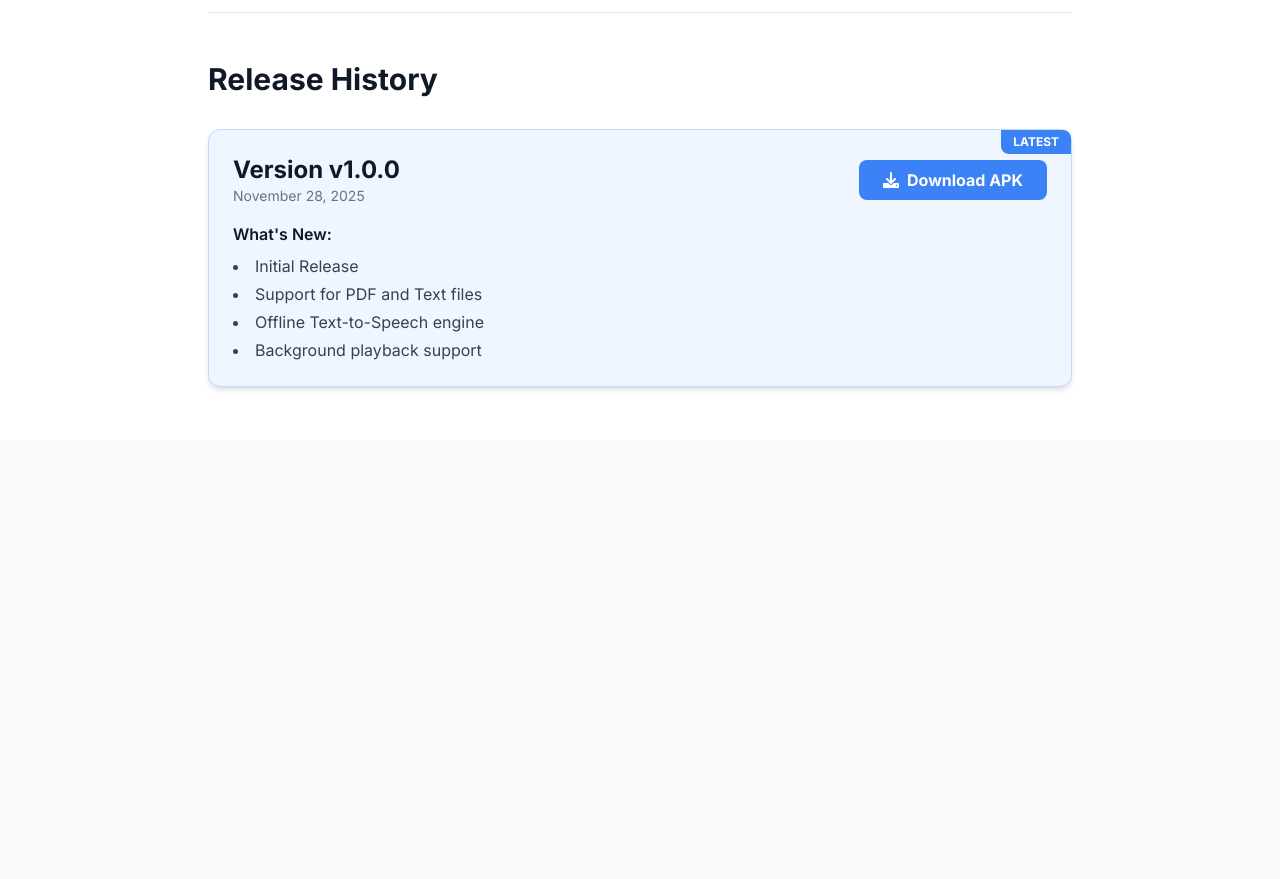
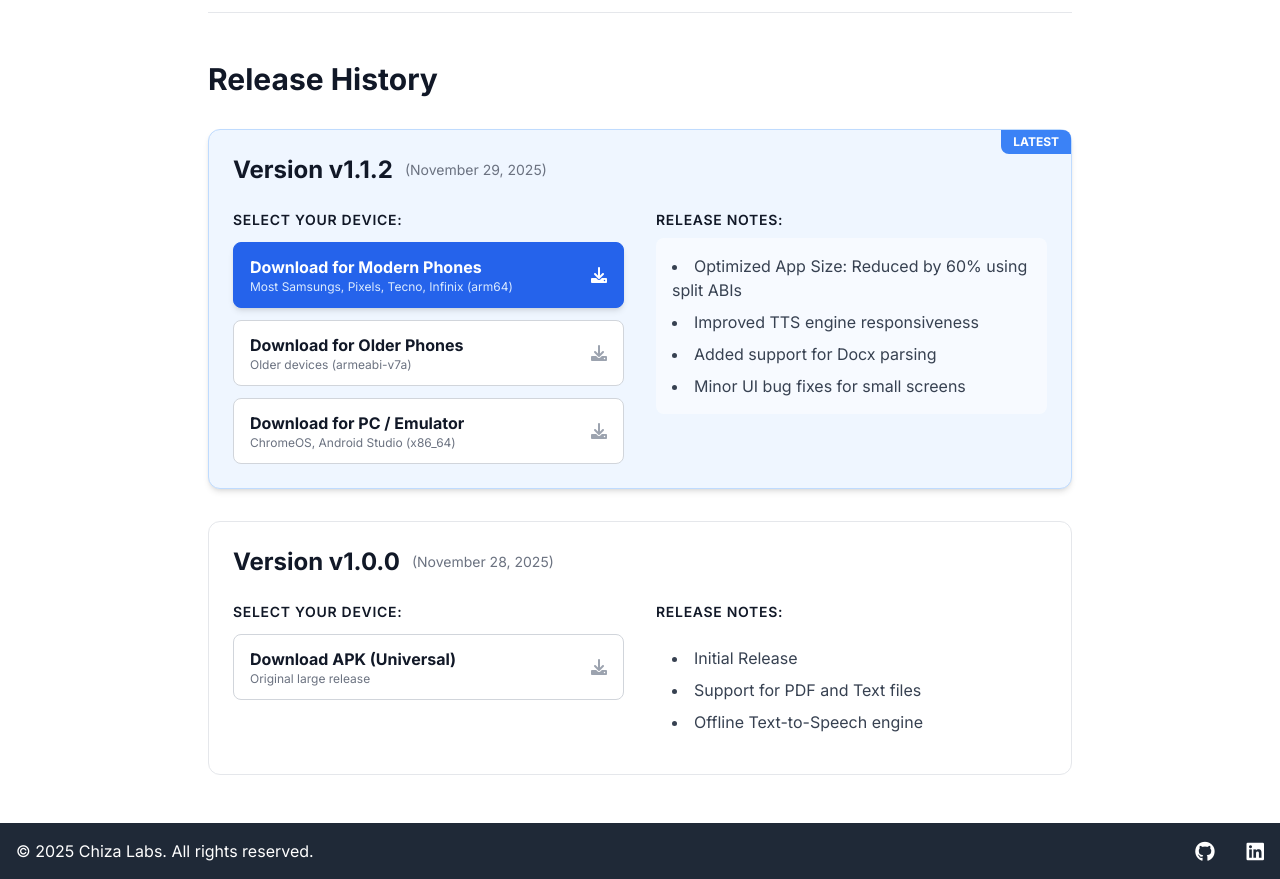
Before and after one commit to Maliseni1/ChizaLabs, a Next.js app: page /apps/audire in a window 1280 px wide. Shown: the part 360-1239 px from the top of the page. Before the commit the page ends 800 px from the top, so only its background shows below. Built offline with nearby package versions, Linux system fonts and the light colour scheme.

Commit message:
feat: Release Audire v1.1.2 with Split APK support and updated App Hub

```diff
--- a/app/apps/[slug]/page.tsx
+++ b/app/apps/[slug]/page.tsx
@@ -1,7 +1,7 @@
 'use client';
 
 import { appDetails } from '../../data/releases';
-import { notFound, useParams } from 'next/navigation';
+import { useParams } from 'next/navigation';
 import MotionLink from '../../components/MotionLink';
 import PageTransition from '../../components/PageTransition';
 import ThemeToggle from '../../components/ThemeToggle';
@@ -10,11 +10,9 @@ export default function AppReleasePage() {
   const params = useParams();
   const slug = params.slug as string;
 
-  // Find the app data based on the URL (e.g., /apps/audire)
   // @ts-ignore
   const app = appDetails[slug];
 
-  // If app doesn't exist, show 404 (or you can redirect)
   if (!app) {
     return (
       <div className="min-h-screen flex items-center justify-center bg-white dark:bg-gray-950 text-gray-900 dark:text-white">
@@ -28,9 +26,10 @@ export default function AppReleasePage() {
 
   return (
     <PageTransition>
-      <main className="min-h-screen bg-white dark:bg-gray-950 transition-colors duration-300">
+      {/* Added flex-col to main container for sticky footer */}
+      <main className="flex min-h-screen flex-col bg-white dark:bg-gray-950 transition-colors duration-300">
 
-        {/* Simple Header */}
+        {/* Header */}
         <header className="bg-gray-900 dark:bg-gray-950 text-white p-4 shadow-md sticky top-0 z-50">
           <div className="container mx-auto flex justify-between items-center">
              <div className="flex items-center gap-4">
@@ -44,7 +43,8 @@ export default function AppReleasePage() {
           </div>
         </header>
 
-        <div className="container mx-auto px-4 py-12 max-w-4xl">
+        {/* Main Content - Added flex-grow */}
+        <div className="container mx-auto px-4 py-12 max-w-4xl flex-grow">
 
           {/* App Hero */}
           <div className="flex flex-col md:flex-row gap-8 items-center mb-16">
@@ -69,7 +69,7 @@ export default function AppReleasePage() {
                   key={index}
                   className={`relative border rounded-xl p-6 transition-colors duration-300
                     ${release.isLatest
-                      ? 'bg-blue-50 dark:bg-blue-900/20 border-blue-200 dark:border-blue-800 shadow-md'
+                      ? 'bg-blue-50 dark:bg-blue-900/10 border-blue-200 dark:border-blue-800 shadow-md'
                       : 'bg-white dark:bg-gray-900 border-gray-200 dark:border-gray-800'
                     }`}
                 >
@@ -80,34 +80,56 @@ export default function AppReleasePage() {
                     </span>
                   )}
 
-                  <div className="flex flex-col md:flex-row md:items-center justify-between gap-4 mb-4">
-                    <div>
-                      <h3 className="text-2xl font-bold text-gray-900 dark:text-white">
+                  <div className="mb-6">
+                    <h3 className="text-2xl font-bold text-gray-900 dark:text-white flex items-center gap-3">
                       Version {release.version}
+                      <span className="text-sm font-normal text-gray-500 dark:text-gray-400">({release.date})</span>
                     </h3>
-                      <p className="text-sm text-gray-500 dark:text-gray-400">{release.date}</p>
                   </div>
 
+                  <div className="flex flex-col lg:flex-row gap-8">
+
+                    {/* DOWNLOAD OPTIONS AREA */}
+                    <div className="flex-1 space-y-3">
+                        <h4 className="font-semibold text-gray-900 dark:text-white mb-2 text-sm uppercase tracking-wider">Select Your Device:</h4>
+
+                        {/* @ts-ignore */}
+                        {release.downloads.map((dl, i) => (
                           <a
-                      href={release.downloadLink}
-                      className={`inline-flex items-center justify-center px-6 py-2 rounded-lg font-bold transition-colors
-                        ${release.isLatest
-                          ? 'bg-blue-500 hover:bg-blue-600 text-white'
-                          : 'bg-gray-200 dark:bg-gray-800 hover:bg-gray-300 dark:hover:bg-gray-700 text-gray-900 dark:text-white'
+                            key={i}
+                            href={dl.link}
+                            className={`flex items-center justify-between px-4 py-3 rounded-lg border transition-all duration-200 group
+                              ${dl.highlight
+                                ? 'bg-blue-600 hover:bg-blue-700 border-blue-600 text-white shadow-md transform hover:-translate-y-0.5'
+                                : 'bg-white dark:bg-gray-800 hover:bg-gray-50 dark:hover:bg-gray-700 border-gray-300 dark:border-gray-600 text-gray-700 dark:text-gray-200'
                               }`}
                           >
-                      <i className="fas fa-download mr-2"></i> Download APK
+                            <div className="flex flex-col">
+                              <span className={`font-bold text-sm md:text-base ${dl.highlight ? 'text-white' : 'text-gray-900 dark:text-gray-100'}`}>
+                                {dl.label}
+                              </span>
+                              {dl.subLabel && (
+                                <span className={`text-xs ${dl.highlight ? 'text-blue-100' : 'text-gray-500 dark:text-gray-400'}`}>
+                                  {dl.subLabel}
+                                </span>
+                              )}
+                            </div>
+                            <i className={`fas fa-download ${dl.highlight ? 'text-white' : 'text-gray-400'}`}></i>
                           </a>
+                        ))}
                     </div>
 
-                  <div className="mt-4">
-                    <h4 className="font-semibold text-gray-900 dark:text-white mb-2">What's New:</h4>
-                    <ul className="list-disc list-inside space-y-1 text-gray-700 dark:text-gray-300">
+                    {/* RELEASE NOTES AREA */}
+                    <div className="flex-1">
+                      <h4 className="font-semibold text-gray-900 dark:text-white mb-2 text-sm uppercase tracking-wider">Release Notes:</h4>
+                      <ul className="list-disc list-inside space-y-2 text-gray-700 dark:text-gray-300 bg-white/50 dark:bg-black/20 p-4 rounded-lg text-sm md:text-base">
                         {/* @ts-ignore */}
                         {release.notes.map((note, i) => (
                           <li key={i}>{note}</li>
                         ))}
                       </ul>
+                    </div>
+
                   </div>
                 </div>
               ))}
@@ -122,6 +144,42 @@ export default function AppReleasePage() {
           )}
 
         </div>
+
+        {/* Footer */}
+        <footer className="bg-gray-800 dark:bg-black text-white p-4 mt-auto">
+          <div className="container mx-auto flex flex-col sm:flex-row justify-between items-center">
+            <p>&copy; 2025 Chiza Labs. All rights reserved.</p>
+            <div className="flex space-x-4 mt-4 sm:mt-0">
+              <a
+                href="https://github.com/Maliseni1"
+                target="_blank"
+                rel="noopener noreferrer"
+                className="text-white hover:text-blue-400 transition-colors duration-300"
+                aria-label="GitHub"
+              >
+                <i className="fab fa-github fa-lg"></i>
+              </a>
+              <a
+                href="https://x.com/Malisenichavula"
+                target="_blank"
+                rel="noopener noreferrer"
+                className="text-white hover:text-blue-400 transition-colors duration-300"
+                aria-label="X"
+              >
+                <i className="fab fa-x-twitter fa-lg"></i>
+              </a>
+              <a
+                href="https://www.linkedin.com/in/maliseni-chavula-7100b323b"
+                target="_blank"
+                rel="noopener noreferrer"
+                className="text-white hover:text-blue-400 transition-colors duration-300"
+                aria-label="LinkedIn"
+              >
+                <i className="fab fa-linkedin fa-lg"></i>
+              </a>
+            </div>
+          </div>
+        </footer>
       </main>
     </PageTransition>
   );
--- a/app/data/releases.ts
+++ b/app/data/releases.ts
@@ -5,21 +5,66 @@ export const appDetails = {
     name: "Audire",
     tagline: "Turn documents into audio instantly.",
     description: "Audire is an offline-first mobile application designed to convert PDF, Docx, and Text files into speech. Perfect for students and professionals who want to listen to documents on the go.",
-    icon: "/audire-preview.png", // Using your existing preview image
+    icon: "/audire-preview.png",
     releases: [
+      {
+        version: "v1.1.2",
+        date: "November 29, 2025",
+        isLatest: true,
+        downloads: [
+          {
+            type: "Modern (Recommended)",
+            label: "Download for Modern Phones",
+            subLabel: "Most Samsungs, Pixels, Tecno, Infinix (arm64)",
+            file: "Audire-v1.1.2-Modern.apk",
+            // This link points to the specific split APK for arm64
+            link: "https://github.com/Maliseni1/ChizaLabs/releases/download/v1.1.2/Audire-v1.1.2-Modern.apk",
+            highlight: true
+          },
+          {
+            type: "Legacy",
+            label: "Download for Older Phones",
+            subLabel: "Older devices (armeabi-v7a)",
+            file: "Audire-v1.1.2-Legacy.apk",
+            link: "https://github.com/Maliseni1/ChizaLabs/releases/download/v1.1.2/Audire-v1.1.2-Legacy.apk",
+            highlight: false
+          },
+          {
+            type: "PC / Emulator",
+            label: "Download for PC / Emulator",
+            subLabel: "ChromeOS, Android Studio (x86_64)",
+            file: "Audire-v1.1.2-PC.apk",
+            link: "https://github.com/Maliseni1/ChizaLabs/releases/download/v1.1.2/Audire-v1.1.2-PC.apk",
+            highlight: false
+          }
+        ],
+        notes: [
+          "Optimized App Size: Reduced by 60% using split ABIs",
+          "Improved TTS engine responsiveness",
+          "Added support for Docx parsing",
+          "Minor UI bug fixes for small screens"
+        ]
+      },
       {
         version: "v1.0.0",
         date: "November 28, 2025",
-        isLatest: true,
-        downloadLink: "https://github.com/Maliseni1/ChizaLabs/releases/download/v1.0.0/audire.apk",
+        isLatest: false,
+        downloads: [
+          {
+            type: "Universal",
+            label: "Download APK (Universal)",
+            subLabel: "Original large release",
+            file: "audire.apk",
+            link: "https://github.com/Maliseni1/ChizaLabs/releases/download/v1.0.0/audire.apk",
+            highlight: false
+          }
+        ],
         notes: [
           "Initial Release",
           "Support for PDF and Text files",
-          "Offline Text-to-Speech engine",
-          "Background playback support"
+          "Offline Text-to-Speech engine"
         ]
       }
-      // You can add older versions here in the future
     ]
   },
   cutcam: {
```
Also changed, not shown: app/page.tsx (+6 -4 lines). Lines whose indentation alone changed are shown as unchanged.
